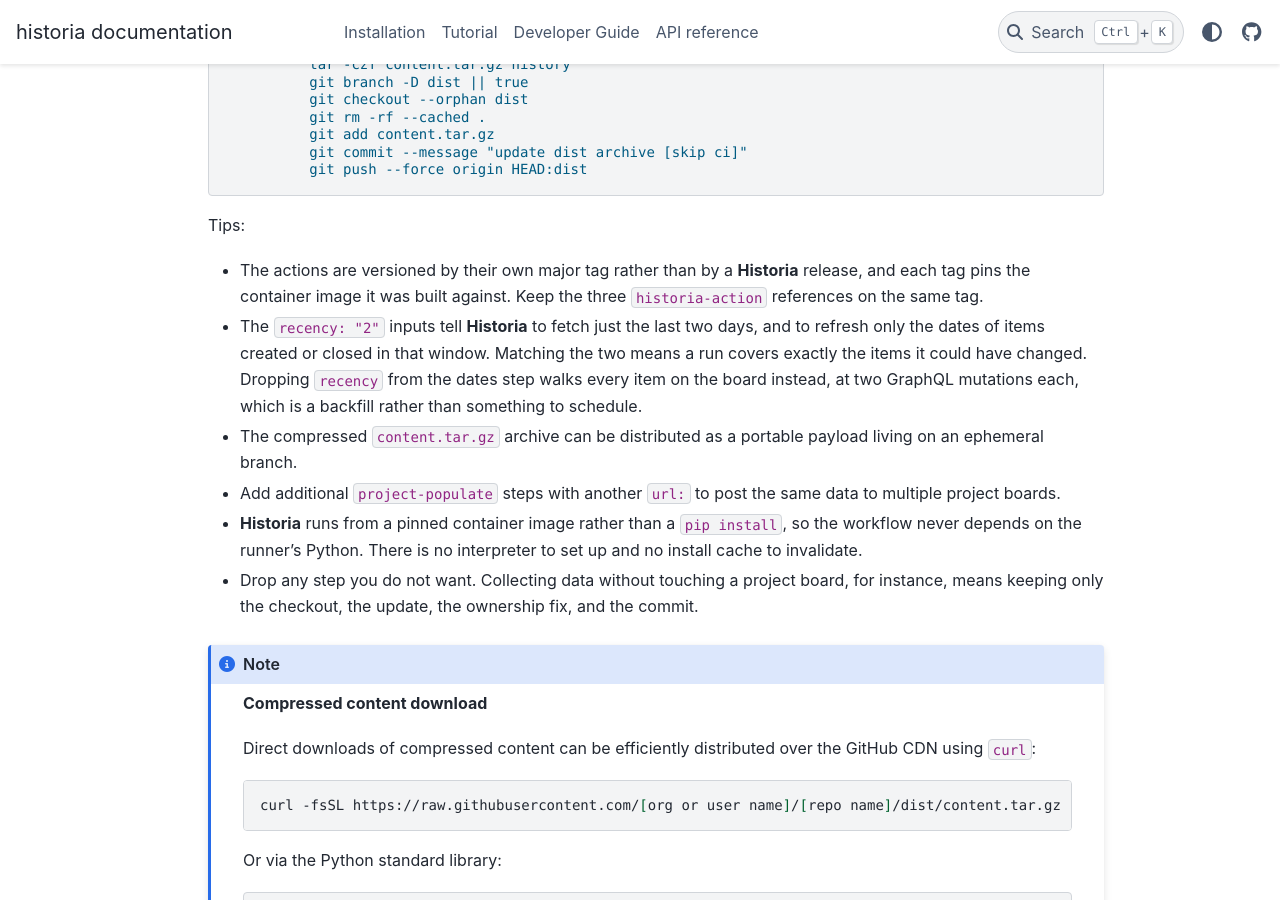
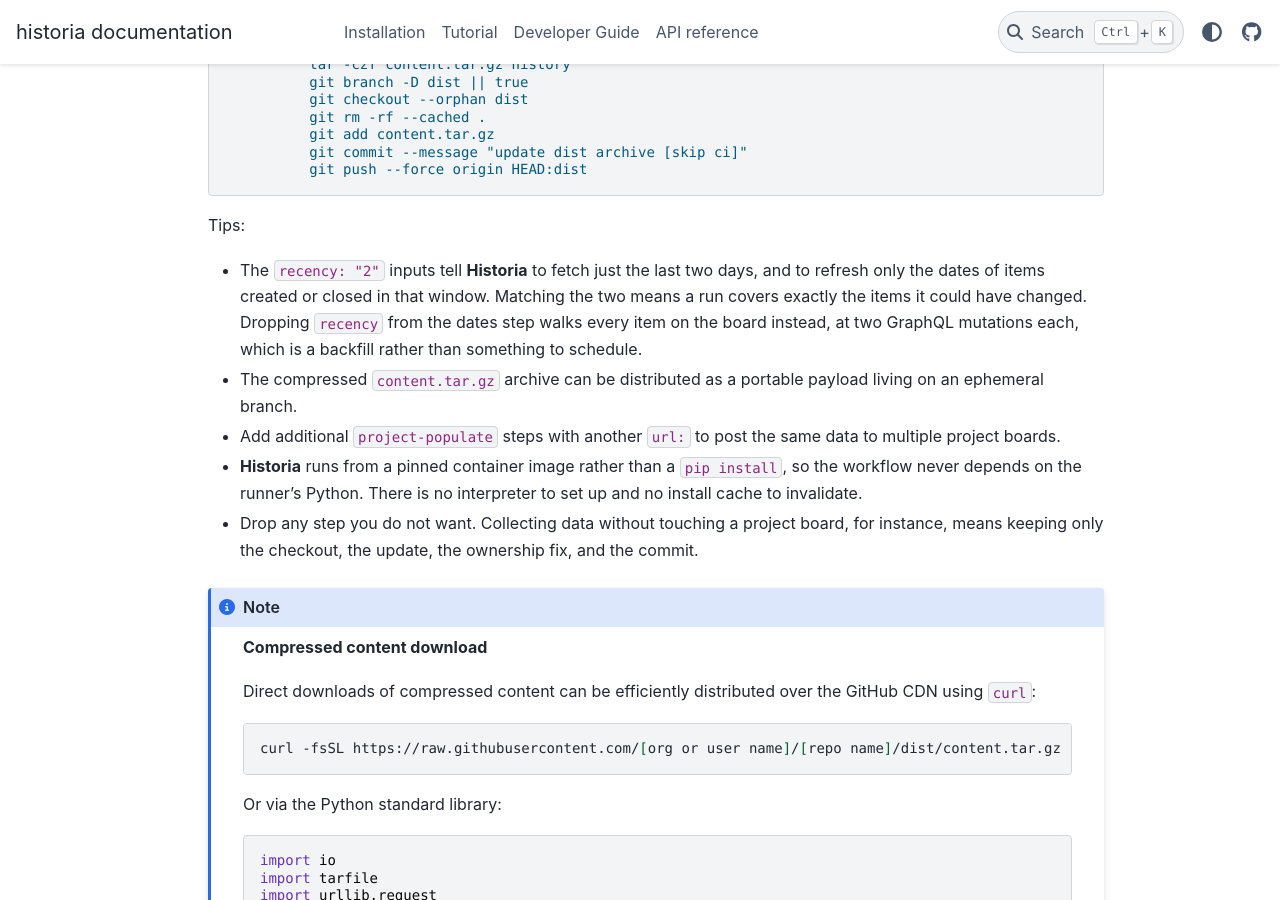
Before and after one commit to CodyCBakerPhD/historia, a Sphinx documentation site: the page built from docs/tutorial/manual-automation-setup.md, in a window 1280 px wide and 900 px high, scrolled down 1634 px. Built offline with Sphinx 7.4.7 and the PyData theme 0.15.4, drawn with Linux system fonts in a browser that asks for light colours.

Commit message:
Drop the action-versioning tip
Applied the review suggestion.

Co-Authored-By: Claude Opus 5 <noreply@anthropic.com>
Claude-Session: https://claude.ai/code/session_01C5SFe3hAAjtXkD123ezo3n

```diff
--- a/docs/tutorial/manual-automation-setup.md
+++ b/docs/tutorial/manual-automation-setup.md
@@ -91,7 +91,6 @@ jobs:
 
 Tips:
 
-- The actions are versioned by their own major tag rather than by a **Historia** release, and each tag pins the container image it was built against. Keep the three `historia-action` references on the same tag.
 - The `recency: "2"` inputs tell **Historia** to fetch just the last two days, and to refresh only the dates of items created or closed in that window. Matching the two means a run covers exactly the items it could have changed. Dropping `recency` from the dates step walks every item on the board instead, at two GraphQL mutations each, which is a backfill rather than something to schedule.
 - The compressed `content.tar.gz` archive can be distributed as a portable payload living on an ephemeral branch.
 - Add additional `project-populate` steps with another `url:` to post the same data to multiple project boards.
```
